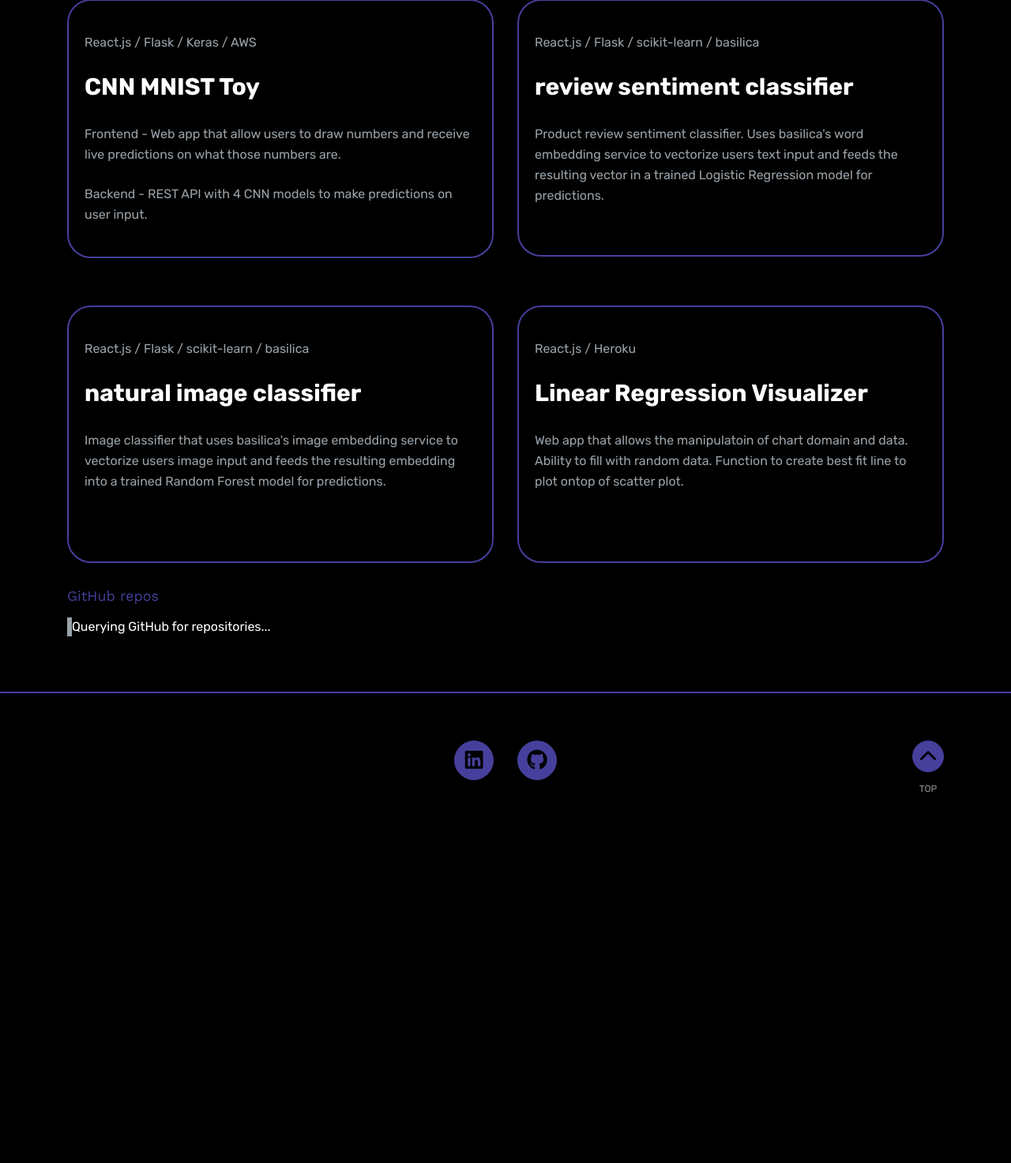
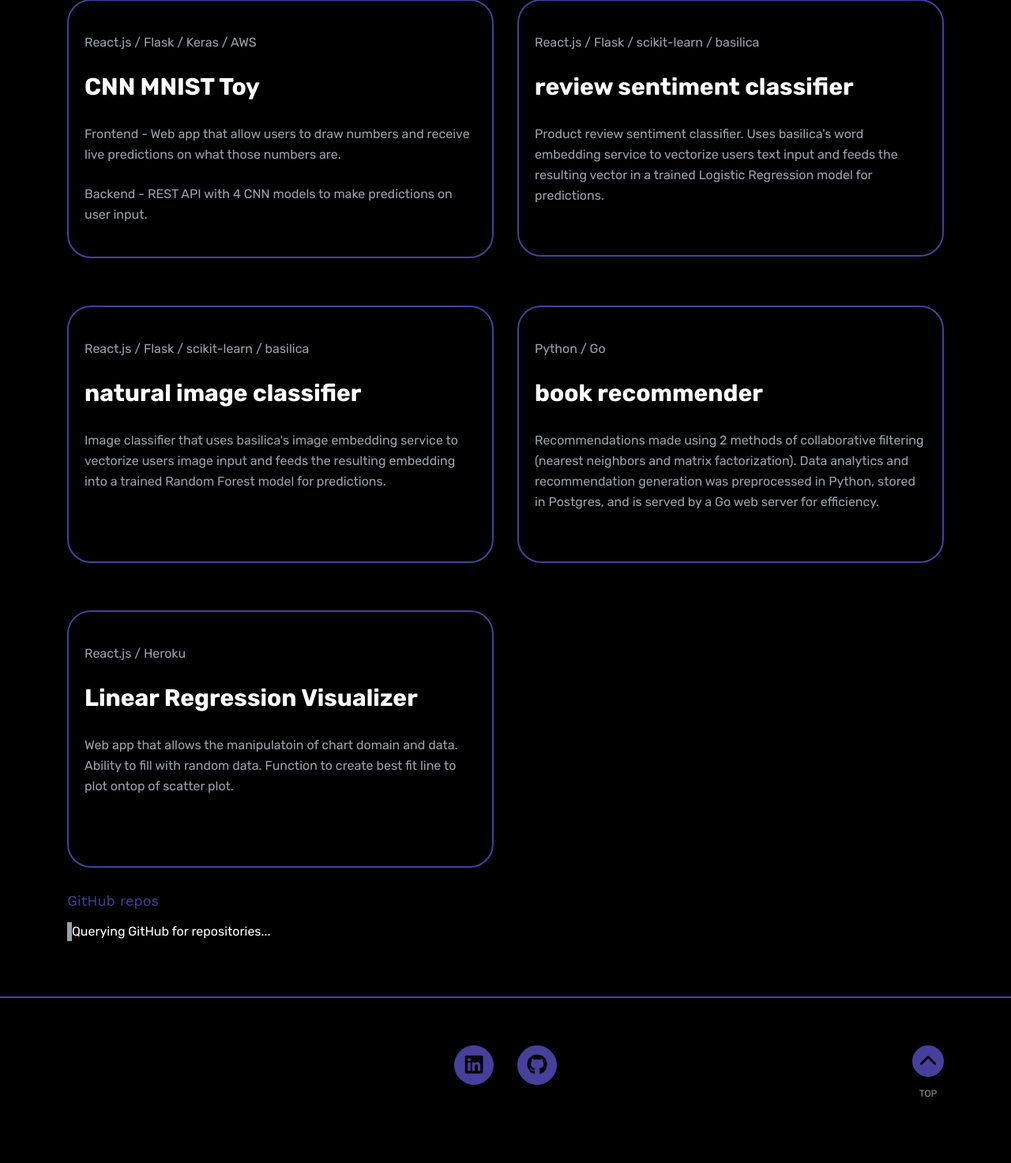
Before and after one commit to bendevera/Personal-Website, a Flask app: page /portfolio in a window 1280 px wide. Shown: the part 661-2134 px from the top of the page at 79% size. Before the commit the page ends 1665 px from the top, so only its background shows below. Run offline with Flask 2, Linux system fonts and the light colour scheme; some libraries are stand-ins or nearby versions.

Commit message:
Added book recommender to portfolio page

```diff
--- a/app/templates/portfolio.html
+++ b/app/templates/portfolio.html
@@ -49,6 +49,16 @@
             </a>
           </div>
           <div class="col-xs-12 col-md-6">
+            <a href="https://books.bendevera.com/" target="_blank" class="service_box wow fadeInRight" data-wow-duration=".5s" data-wow-delay="0s">
+              <!-- <img src="/static/images/varfaj.png" height="50" alt=""> -->
+              <p>Python / Go</p>
+              <h2 class="portfolio-mnist-heading">book recommender</h2>
+              <p>Recommendations made using 2 methods of collaborative filtering (nearest neighbors and matrix factorization). Data analytics and recommendation generation was preprocessed in Python, stored in Postgres, and is served by a Go web server for efficiency.</p>
+            </a>
+          </div>
+        </div>
+        <div class="row">
+          <div class="col-xs-12 col-md-6">
             <a href="https://regression-visualizer.herokuapp.com/" target="_blank" class="service_box wow fadeInRight" data-wow-duration=".5s" data-wow-delay="0s">
               <!-- <img src="/static/images/varfaj.png" height="50" alt=""> -->
               <p>React.js / Heroku</p>
```
